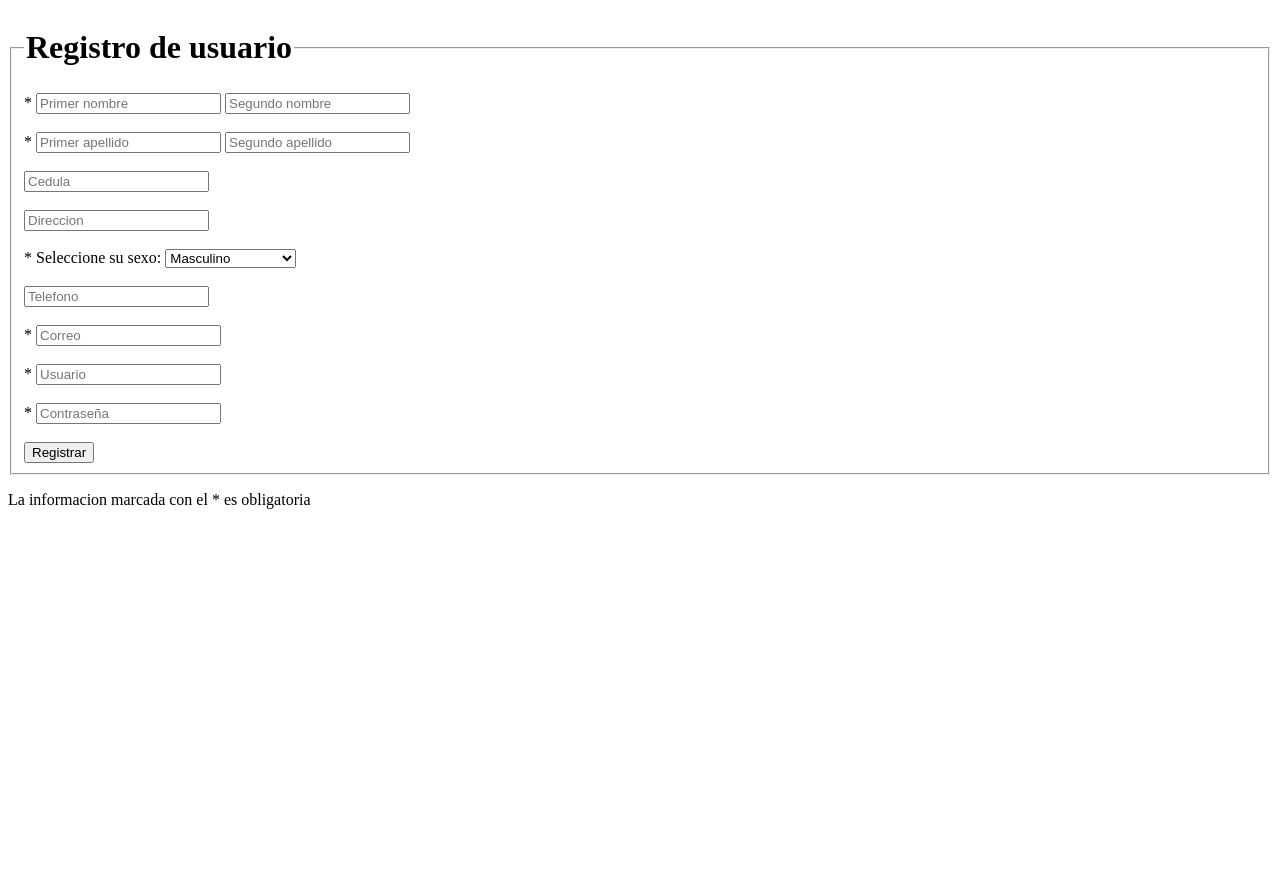
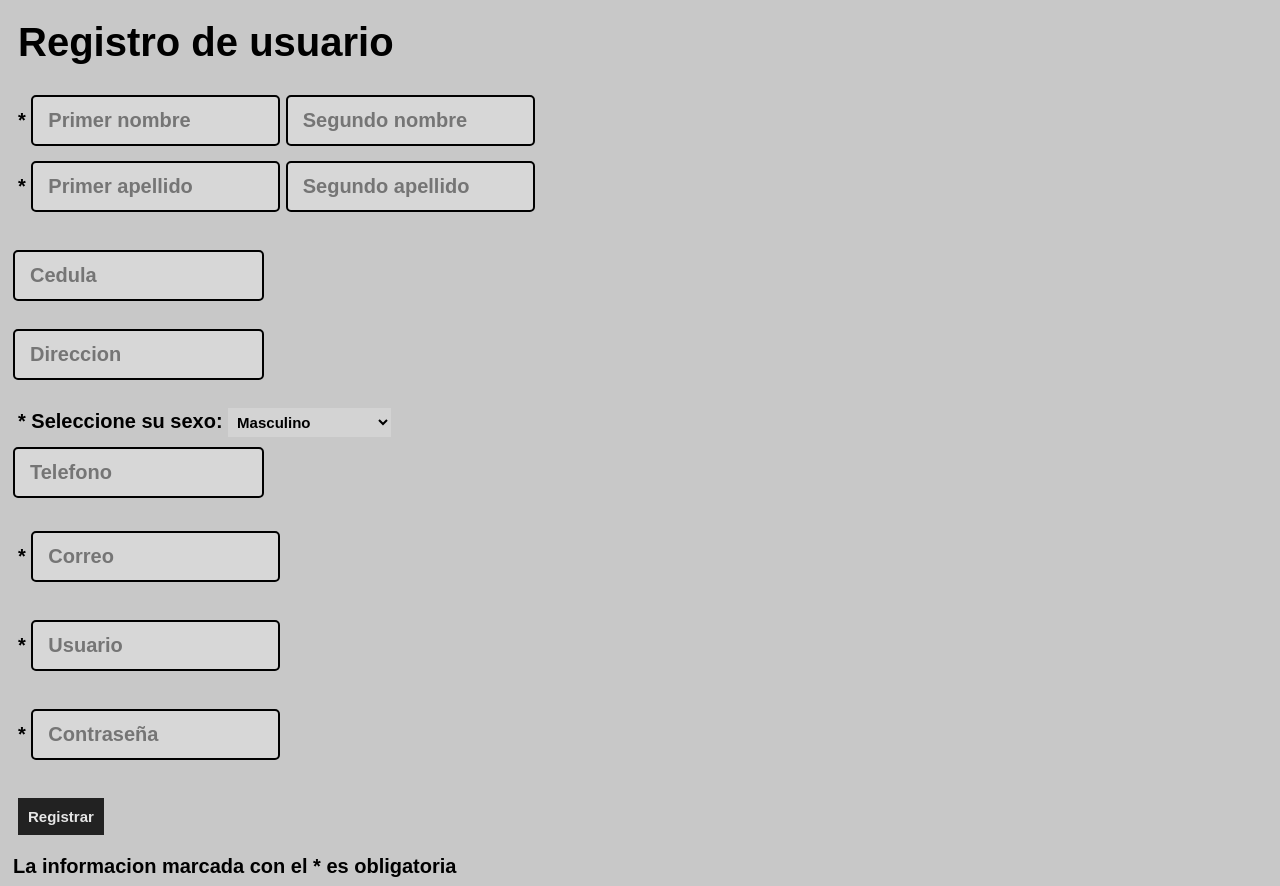
Before and after one commit to DavidL28D/ProgramacionII-Boletos-HTML, a PHP site: page /registro.php in a window 1280 px wide. Before the commit the page ends 509 px from the top, so only its background shows below. Run offline with PHP 8.4, Linux system fonts and the light colour scheme.

Commit message:
Preparando css

```diff
--- a/administrador.php
+++ b/administrador.php
@@ -17,6 +17,7 @@
 
     <head>
 
+        <link rel="stylesheet" type="text/css" href="style.css">
         <meta charset="UTF-8">
         <title>Administrador</title>
 
@@ -24,12 +25,11 @@
 
     <body>
 
-        <h1>Bienvenido.</h1>
-        <?php echo "", $_SESSION["Nombres"]." ". $_SESSION["Apellidos"];?><br/><br/>
+        <h1 class="titulos">Bienvenido.</h1>
+        <?php echo "<p class='textos'>", $_SESSION["Nombres"]." ". $_SESSION["Apellidos"]."</p>";?>
 
         <form action="" method="post">
             <fieldset>
-                <legend>Menú Principal</legend>
                 <a href="listado.php">Ver listado de Registros de asistencia por eventos</a><br><br/>
                 <a href="registrar_evento.php">Registrar Evento</a><br/><br/>
                 <a href="registrar_boleto.php">Registrar Boleto</a><br/><br/>
--- a/registro.php
+++ b/registro.php
@@ -17,6 +17,7 @@
 
     <head>
 
+        <link rel="stylesheet" type="text/css" href="style.css">
         <meta charset="UTF-8">
         <meta name="viewport" content="width=device-width, initial-scale=1.0">
         <meta http-equiv="X-UA-Compatible" content="ie=edge">
@@ -26,27 +27,44 @@
 
     <body>
 
+        <h1 class="titulos">Registro de usuario</h1>
+
         <form action="" method="post">
             <fieldset>
-                <legend><h1>Registro de usuario</h1></legend>
-                * <input type="text" name="primer_nombre" id="primer_nombre" placeholder="Primer nombre" required="required">
-                <input type="text" name="segundo_nombre" id="segundo_nombre" placeholder="Segundo nombre"><br/><br/>
-                * <input type="text" name="primer_apellido" id="primer_apellido" placeholder="Primer apellido" required="required">
-                <input type="text" name="segundo_apellido" id="segundo_apellido" placeholder="Segundo apellido"><br/><br/>
+                <p class="textos">*
+                    <input type="text" name="primer_nombre" id="primer_nombre" placeholder="Primer nombre" required="required">
+                    <input type="text" name="segundo_nombre" id="segundo_nombre" placeholder="Segundo nombre">
+                </p>
+
+                <p class="textos">*
+                    <input type="text" name="primer_apellido" id="primer_apellido" placeholder="Primer apellido" required="required">
+                    <input type="text" name="segundo_apellido" id="segundo_apellido" placeholder="Segundo apellido"><br/><br/>
+                </p>
+
                 <input type="text" name="cedula" id="cedula" placeholder="Cedula"><br/><br/>
                 <input type="text" name="direccion" id="direccion" placeholder="Direccion"><br/><br/>
 
-                * Seleccione su sexo:
-                <select name="sexo" id="sexo">
-                    <option value="0">Masculino</option>
-                    <option value="1">Femenino</option>
-                    <option value="2">Prefiero no decirlo</option>
-                </select><br/><br/>
+                <p class="textos">* Seleccione su sexo:
+                    <select name="sexo" id="sexo">
+                        <option value="0">Masculino</option>
+                        <option value="1">Femenino</option>
+                        <option value="2">Prefiero no decirlo</option>
+                    </select>
+                </p>
 
                 <input type="text" name="telefono" id="telefono" placeholder="Telefono"><br/><br/>
-                * <input type="text" name="correo" id="correo" placeholder="Correo" required="required"><br/><br/>
-                * <input type="text" name="user" id="user" placeholder="Usuario" required="required"><br/><br/>
-                * <input type="password" name="pass" id="pass" placeholder="Contraseña" required="required"><br/><br/>
+
+                <p class="textos">*
+                    <input type="text" name="correo" id="correo" placeholder="Correo" required="required"><br/><br/>
+                </p>
+
+                <p class="textos">*
+                    <input type="text" name="user" id="user" placeholder="Usuario" required="required"><br/><br/>
+                </p>
+
+                <p class="textos">*
+                    <input type="password" name="pass" id="pass" placeholder="Contraseña" required="required"><br/><br/>
+                </p>
 
                 <input type="submit" name="boton" value="Registrar">
 
@@ -89,7 +107,7 @@
                     }
                 }
             ?>
-        <p>La informacion marcada con el * es obligatoria</p>
+        <p class="textos">La informacion marcada con el * es obligatoria</p>
 
     </body>
 
--- /dev/null
+++ b/style.css
@@ -0,0 +1,78 @@
+body{
+    background-color: rgb(200, 200, 200);
+}
+
+fieldset{
+    border: none;
+    padding: 0px 0px;
+    margin: 15px 5px;
+}
+
+input[type=text], [type=password]  {
+
+    background-color: #D7D7D7;
+    color: #000000;
+    width: 20%;
+    padding: 12px 15px;
+    margin: 5px 0px;
+    box-sizing: border-box;
+    border: 2px solid #000000;
+    border-radius: 5px;
+    font-size: 20px;
+    font-weight: bold;
+
+}
+
+input[type=button], input[type=submit], input[type=reset] {
+
+    background-color: rgb(34, 34, 34);
+    border: none;
+    color: rgb(230, 230, 230);
+    padding: 10px 10px;
+    text-decoration: none;
+    font-size: 15px;
+    font-weight: bold;
+    margin: 5px 5px;
+    cursor: pointer;
+
+}
+
+select{
+
+    background: lightgray;
+    border: none;
+    font-size: 15px;
+    font-weight: bold;
+    height: auto;
+    width: auto;
+    padding: 5px;
+
+
+ }
+
+a{
+    font-size: 15px;
+    color: #161C63;
+    font-weight: bold;
+}
+
+.titulos{
+    font-family: Arial, Helvetica, sans-serif;
+    font-weight: bold;
+    font-size: 40px;
+    margin: 20px 10px;
+}
+
+.subtitulos{
+    font-family: Arial, Helvetica, sans-serif;
+    font-weight: bold;
+    font-size: 25px;
+    margin: 15px 10px;
+}
+
+.textos{
+    font-family: Arial, Helvetica, sans-serif;
+    font-weight: bold;
+    font-size: 20px;
+    margin: 5px 5px;
+}
```
Also changed, not shown: estilos.css (deleted, +0 -41 lines), index.php (+13 -5 lines).
